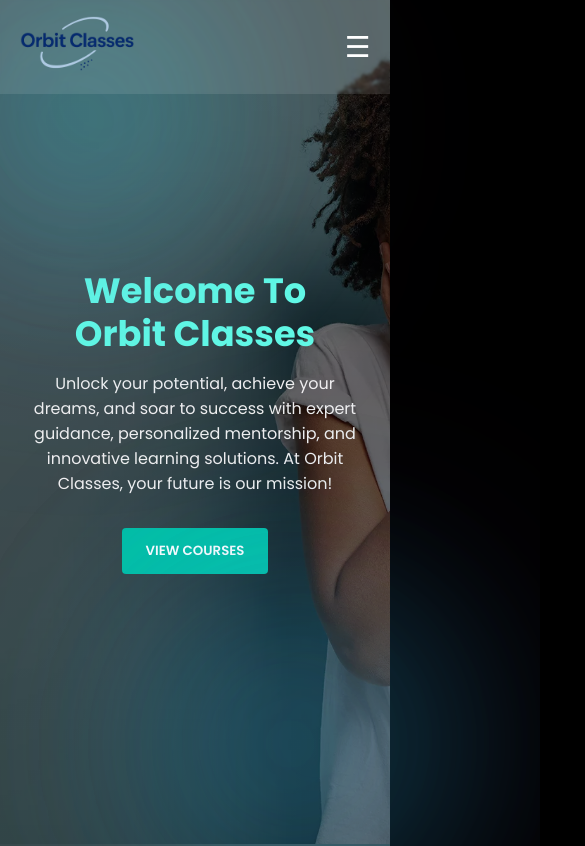
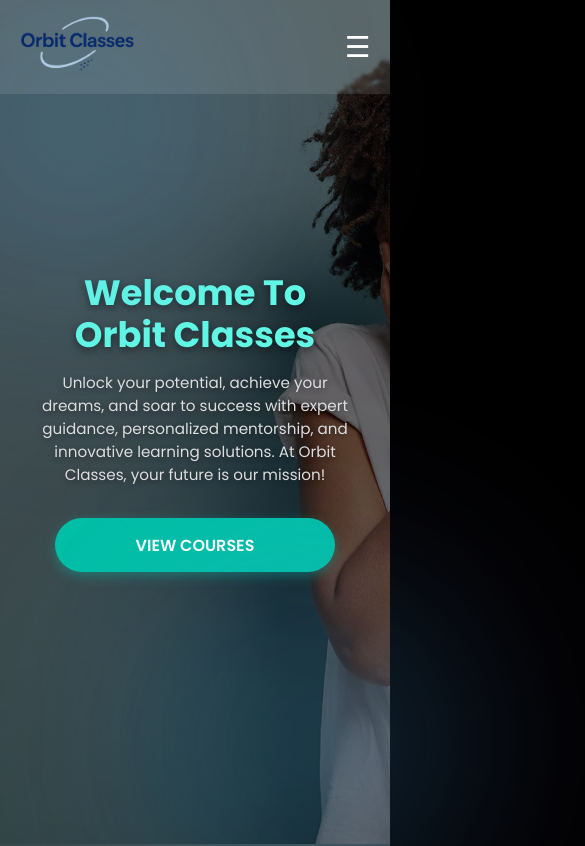
Before and after one commit to AdarshBarnwal/Orbit-, a React (Vite) app: page / in a window 390 px wide. Shown: the top 846 px of the page, 585 px wide, since content can reach past the window. Built offline with nearby package versions, Linux system fonts and the light colour scheme.

Commit message:
Updated Navbar design and styles

```diff
--- a/src/App.jsx
+++ b/src/App.jsx
@@ -1,6 +1,5 @@
 import WhyOrbitClasses from "./Components/About";
 import AboutContactSection from "./Components/AboutContactSection";
-import Allroute from "./Components/Allroute";
 import Courses from "./Components/Courses";
 import Faculty from "./Components/Faculty/Faculty";
 import Hero from "./Components/Hero";
@@ -14,7 +13,6 @@
     <>
       <Navbar />
       <Hero />
-      <Allroute />
       <WhyOrbitClasses />
       <Courses />
       <Faculty/>
--- a/src/Components/About.css
+++ b/src/Components/About.css
@@ -2,6 +2,7 @@
    WHY ORBIT CLASSES SECTION
    ======================= */
 .whyorbit-section {
+    width: 100vw;
     background: linear-gradient( #39494B 0%, #0f172a 50%, #1e293b 100%);
     color: #f8fafc;
     text-align: center;
@@ -14,10 +15,6 @@
 .whyorbit-section::before {
     content: "";
     position: absolute;
-    top: -100px;
-    left: -100px;
-    width: 400px;
-    height: 400px;
     background: radial-gradient(circle, rgba(20, 241, 200, 0.25), transparent 70%);
     filter: blur(80px);
 }
@@ -25,8 +22,6 @@
 .whyorbit-section::after {
     content: "";
     position: absolute;
-    bottom: -100px;
-    right: -100px;
     width: 400px;
     height: 400px;
     background: radial-gradient(circle, rgba(6, 182, 212, 0.25), transparent 70%);
--- a/src/Components/Allroute.jsx
+++ /dev/null
@@ -1,11 +0,0 @@
-import React from 'react'
-
-function Allroute () {
-  return (
-    <div>
-
-    </div>
-  )
-}
-
-export default Allroute;
--- a/src/Components/Faculty/Faculty.css
+++ b/src/Components/Faculty/Faculty.css
@@ -2,6 +2,7 @@
    FACULTY SECTION
    =============================== */
 .faculty-section {
+    width: 100%;
     background: linear-gradient( 190deg, #1E293B 0%, #1e1b4b, #0f172a 100%);
     color: #f8fafc;
     text-align: center;
--- a/src/Components/Hero.css
+++ b/src/Components/Hero.css
@@ -1,87 +1,117 @@
 .hero {
   height: 100vh;
-    width: 100vw;
+  width: 100%;
   background: linear-gradient(rgba(0, 0, 0, 0.6), rgba(0, 0, 0, 0.6)),
     url("../assets/Hero.webp") no-repeat center/cover;
   display: flex;
   align-items: center;
-    padding: 0 8%;
-    /* header + navbar ka offset */
+  justify-content: center;
+  text-align: center;
+  color: #fff;
+  padding: 0 1.5rem;
+  box-sizing: border-box;
 }
 
+
 .hero-content {
-    max-width: 600px;
+  max-width: 850px;
 }
 
-.hero-content h4 {
-    font-size: 1rem;
-    letter-spacing: 2px;
-    color: var(--primary);
-    margin-bottom: 0.6rem;
-}
-
-.hero-content h1 {
-    font-size: 3rem;
+.Welcome-text {
+  color: #62fae6;
+  font-size: 3.5rem;
   line-height: 1.2;
   margin-bottom: 1rem;
-}
-.Welcome-text{
-    color: #62fae6;
+  font-weight: 700;
+  text-shadow: 0 3px 8px rgba(0, 0, 0, 0.5);
 }
 
 .hero-content p {
-    color: var(--text-light);
+  color: #e0e0e0;
+  font-size: 1.1rem;
+  line-height: 1.6;
   margin-bottom: 2rem;
+  text-shadow: 0 2px 6px rgba(0, 0, 0, 0.4);
 }
 
 .hero-buttons {
   display: flex;
+  justify-content: center;
+  flex-wrap: wrap;
   gap: 1rem;
-    flex-wrap: wrap;
 }
 
 .btn-primary {
-    background: var(--primary);
+  background: #00bfa6;
   border: none;
-    color: var(--white);
-    padding: 0.8rem 1.5rem;
+  color: white;
+  padding: 0.9rem 2rem;
   font-weight: 600;
-    border-radius: 4px;
+  border-radius: 30px;
   cursor: pointer;
-    transition: 0.3s;
+  font-size: 1rem;
+  box-shadow: 0 4px 12px rgba(0, 191, 166, 0.4);
+  transition: all 0.3s ease;
 }
 
 .btn-primary:hover {
-    background: #009e8a;
+  background: #00a48c;
+  box-shadow: 0 6px 15px rgba(0, 191, 166, 0.6);
+  transform: translateY(-2px);
 }
 
 .btn-outline {
-    border: 2px solid var(--white);
+  border: 2px solid #fff;
   background: transparent;
-    color: var(--white);
-    padding: 0.8rem 1.5rem;
-    border-radius: 4px;
+  color: white;
+  padding: 0.9rem 2rem;
+  border-radius: 30px;
   font-weight: 600;
   cursor: pointer;
-    transition: 0.3s;
+  font-size: 1rem;
+  transition: all 0.3s ease;
 }
 
 .btn-outline:hover {
-    background: var(--white);
+  background: white;
   color: #000;
+  transform: translateY(-2px);
 }
 
-@media (max-width: 768px) {
-    .hero {
-        justify-content: center;
-        text-align: center;
+
+@media (max-width: 992px) {
+  .Welcome-text {
+    font-size: 2.8rem;
   }
 
-    .hero-content h1 {
+  .hero-content p {
+    font-size: 1rem;
+    padding: 0 1rem;
+  }
+
+  .hero-buttons {
+    flex-direction: column;
+    align-items: center;
+  }
+}
+
+@media (max-width: 600px) {
+  .hero {
+    padding: 2rem 1rem;
+  }
+
+  .Welcome-text {
     font-size: 2.2rem;
   }
 
-    .hero-buttons {
-        justify-content: center;
+  .hero-content p {
+    font-size: 0.95rem;
+    line-height: 1.5;
+  }
+
+  .btn-primary,
+  .btn-outline {
+    width: 100%;
+    max-width: 280px;
   }
 }
--- a/src/Components/Navbar.css
+++ b/src/Components/Navbar.css
@@ -64,10 +64,11 @@
 @media (max-width: 768px) {
   .nav-links {
     position: absolute;
-    top: 70px;
+    top: 93px;
+    width: 100%;
     right: 0;
     flex-direction: column;
-    background: rgba(6, 77, 88, 0.699);
+    background: rgba(157, 229, 240, 0.178);
     padding: 2rem 0;
     align-items: center;
     gap: 1.5rem;
--- a/src/index.css
+++ b/src/index.css
@@ -14,6 +14,7 @@
 }
 
 body {
+  width: 100vw;
   background: #000;
   color: var(--white);
   overflow-x: hidden;
```
Lines whose indentation alone changed are shown as unchanged.
